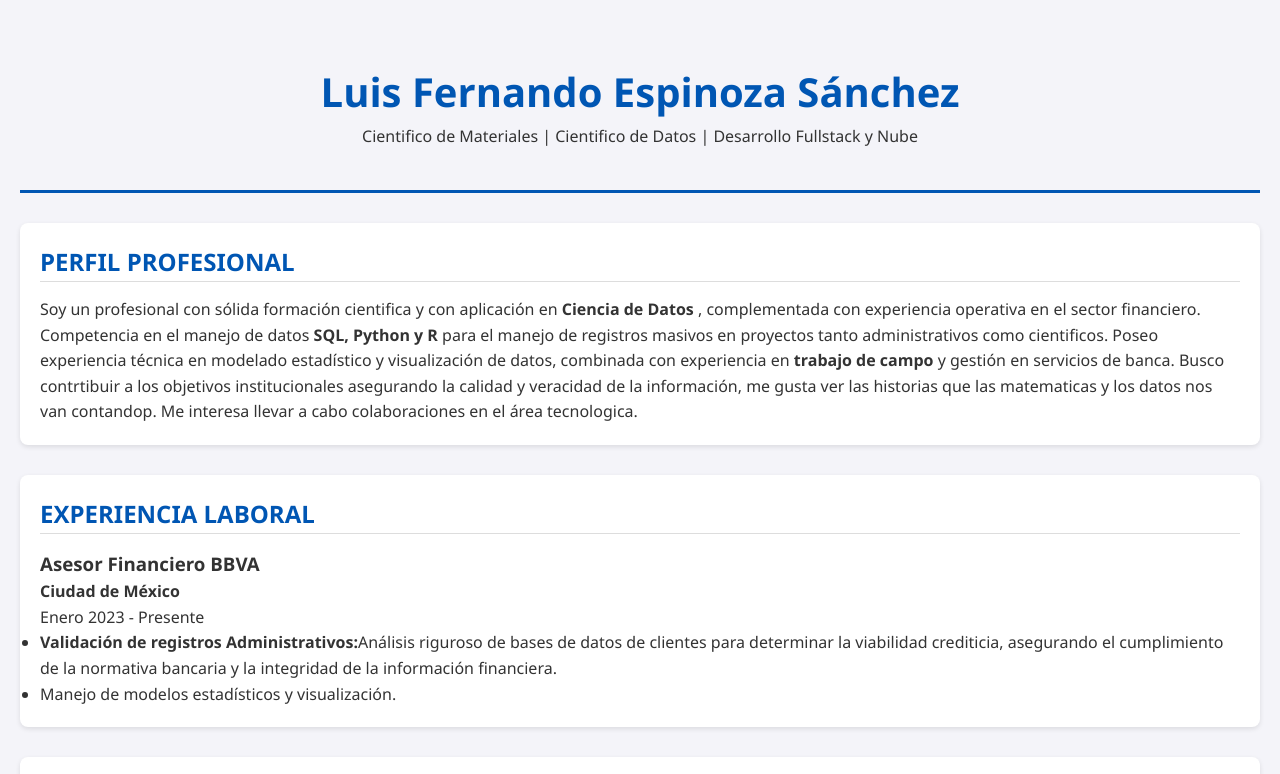
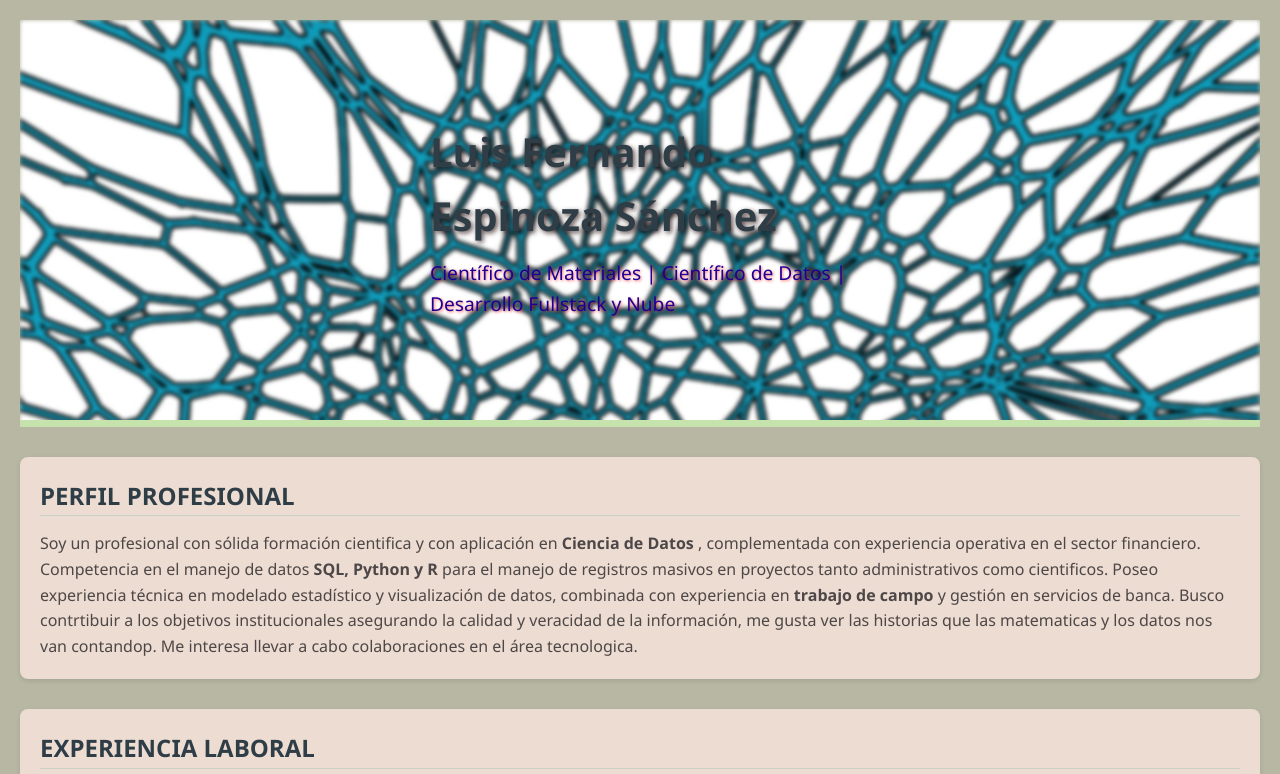
Before and after one commit to Nandopti/Portafolio, a plain HTML site: page index.html in a window 1280 px wide. Shown: the top 774 px of the page. Drawn offline with Linux system fonts and the light colour scheme.

Commit message:
va quedando fea pero almenos practicamos

```diff
--- a/NandoPortafolio.css
+++ b/NandoPortafolio.css
@@ -7,38 +7,78 @@
 
 body {
     font-family: 'Segoe UI', Arial, sans-serif;
-    line-height: 1.6; /* Espaciado cómodo para lectura */
-    color: #333;
-    max-width: 2000px; /* Ancho ideal para un CV */
-    margin: 0 auto;   /* Centra el contenido */
+    line-height: 1.6;
+    color: #4d4747;
+    max-width: 2000px;
+    margin: 0 auto;
     padding: 20px;
-    background-color: #f4f4f9;
+    background-color: #b7b7a4;
 }
 
 header {
-    text-align: center;
-    padding: 40px 0;
-    border-bottom: 3px solid #0056b3; /* Línea elegante de énfasis */
+    padding: 0; /* quitamos padding para que la imagen ocupe todo el ancho */
+    border-bottom: 7px solid #c6e3ae;
 }
 
-h1 { color: #0056b3; font-size: 2.5rem; }
+/* Contenedor para imagen de fondo y texto superpuesto */
+.contenedor {
+    position: relative;
+    width: 100%;
+    max-height: 400px;
+    overflow: hidden;
+}
 
+.contenedor img {
+    width: 130%;
+    height: auto;
+    display: block;
+    filter: blur(2px);
+}
+
+/* Texto centrado sobre la imagen */
+.texto-header {
+    position: absolute;
+    top: 50%;
+    left: 50%;
+    transform: translate(-50%, -50%);
+    text-align: left;
+    color: rgb(27, 0, 150);
+    padding: 100px;
+}
+
+.texto-header h1 {
+    font-size: 2.5rem;
+    margin-bottom: 10px;
+    text-shadow: 2px 2px 5px rgba(30, 3, 3, 0.7);
+}
+
+.texto-header .subtitle {
+    font-size: 1.2rem;
+    text-shadow: 1px 1px 3px rgba(255, 12, 12, 0.6);
+}
+
+/* Secciones del contenido */
 section {
     margin: 30px 0;
-    background: white;
+    background: #eddcd2;
     padding: 20px;
     border-radius: 8px;
     box-shadow: 0 2px 5px rgba(0,0,0,0.1);
 }
 
 h2 {
-    color: #0056b3;
-    border-bottom: 1px solid #ddd;
+    color: #2f3e46;
+    border-bottom: 1px solid #cad2c5;
     margin-bottom: 15px;
     text-transform: uppercase;
 }
 
-/* Estilo para las imágenes de proyectos */
+h1 {
+    color: #2f3e46;
+    font-size: 2.5rem;
+}
+
+/* Estilo general para imágenes fuera del header */
 img {
     max-width: 100%;
     height: auto;
--- a/index.html
+++ b/index.html
@@ -9,9 +9,14 @@
 <body>
 
     <header>
-        <h1>Luis Fernando Espinoza Sánchez</h1>
-        <p class="subtitle">Cientifico de Materiales | Cientifico de Datos | Desarrollo Fullstack y Nube</p>
-        </header>
+        <div class="contenedor">
+            <img src="fondo titulo.jpg" alt="Mi imagen" class="fondo">
+            <div class="texto-header">
+                <h1>Luis Fernando Espinoza Sánchez</h1>
+                <p class="subtitle">Científico de Materiales | Científico de Datos | Desarrollo Fullstack y Nube</p>
+            </div>
+        </div>
+    </header>
 
     <main>
         <section id="about">
```
Also changed, not shown: deep-learning-9726581_1280.png (added), fondo titulo.jpg (added).
